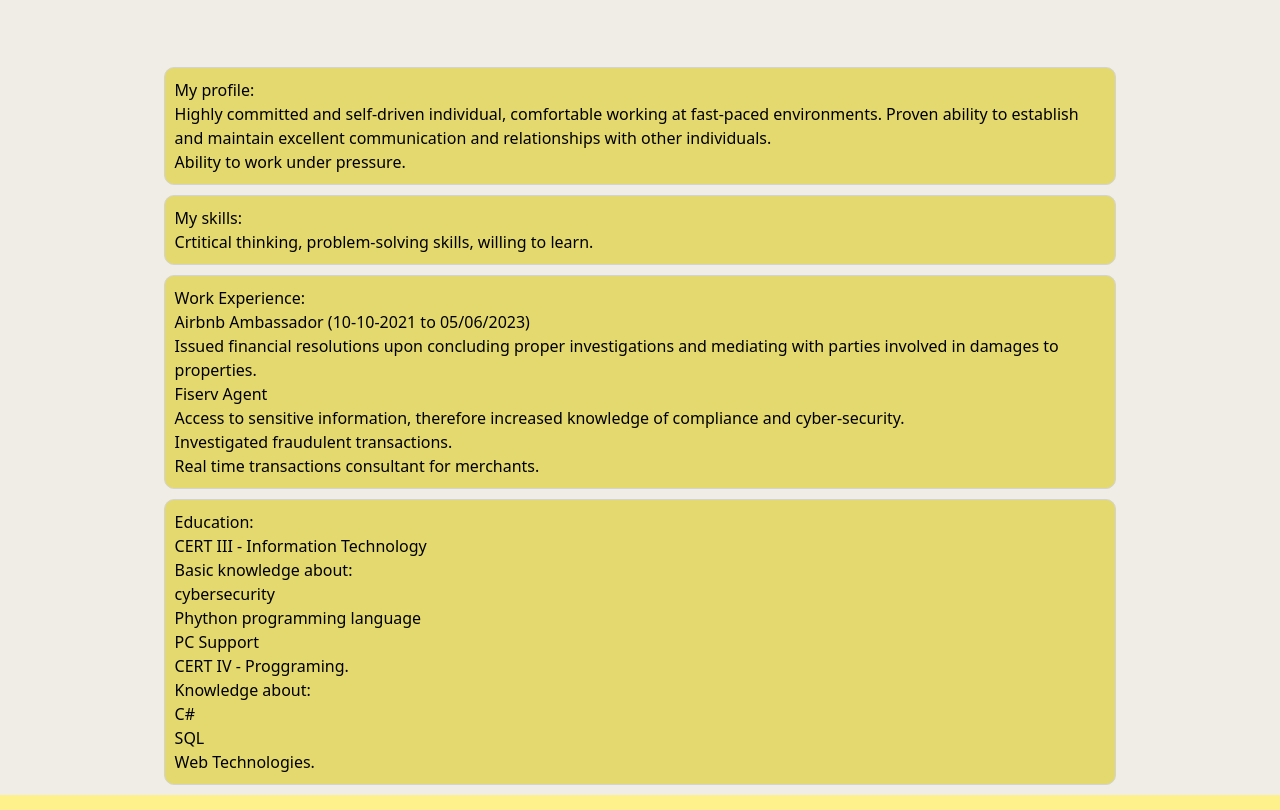
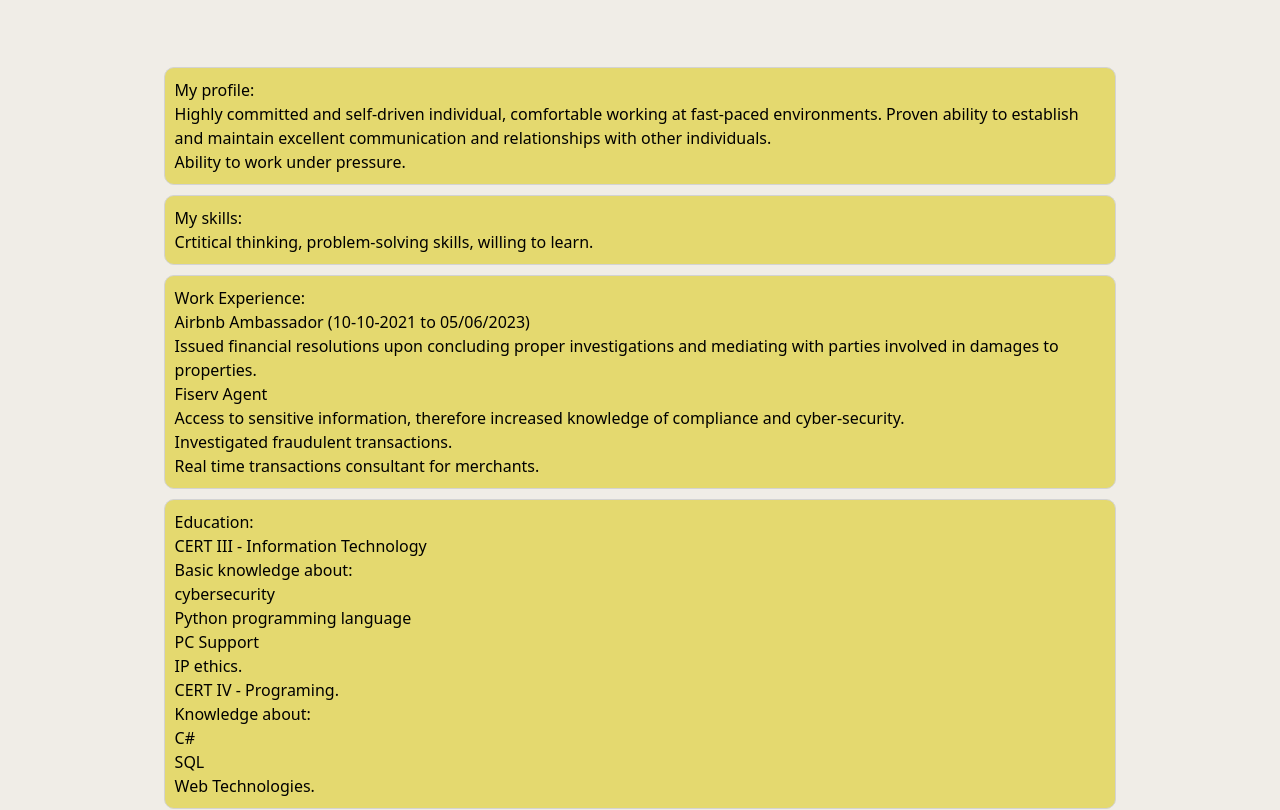
Before and after one commit to garciacode1/projectwebtech, a website: page resume.html in a window 1280 px wide. Shown: the part 173-983 px from the top of the page. Drawn offline with Linux system fonts and the light colour scheme.

Commit message:
feat:(resume page): design completed

```diff
--- a/resume.html
+++ b/resume.html
@@ -108,17 +108,18 @@
                         cybersecurity
                     </p>
                     <p>
-                        Phython programming language
+                        Python programming language
                     </p>
                     <p>
                         PC Support
                     </p>
-
-
+                    <p>
+                        IP ethics.
+                    </p>
                 </section>
                 <section>
                     <header>
-                        <h3>CERT IV - Proggraming. </h3>
+                        <h3>CERT IV - Programing. </h3>
                     </header>
                     <p>
                         Knowledge about:
```
